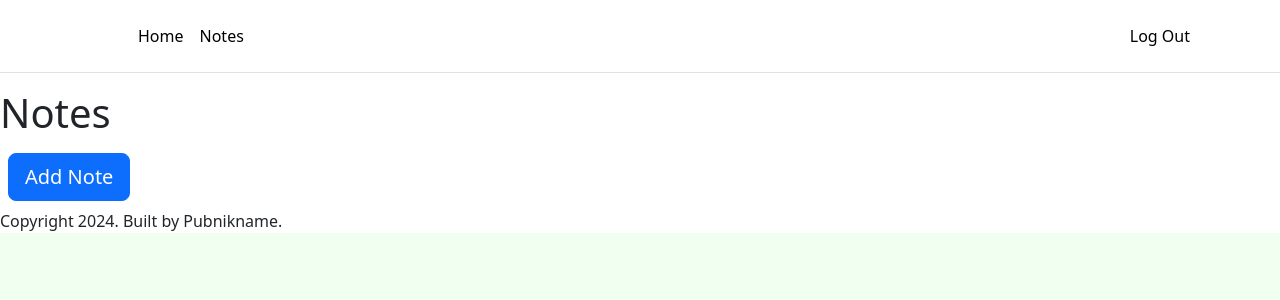
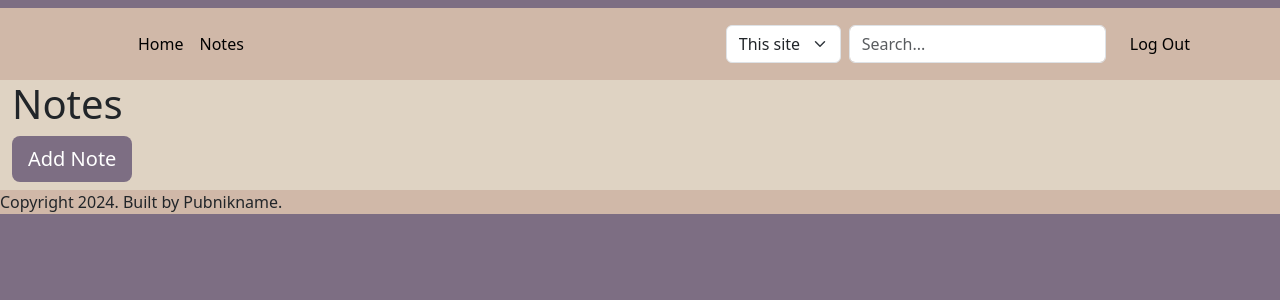
Before and after one commit to pubnikname99/home_helper, a Flask app: page /notes in a window 1280 px wide. Shown: the top 300 px of the page. Run offline with Flask 3, Linux system fonts and the light colour scheme; the visitor is signed in with stand-in values (Sample User, id 1); data that the repository does not hold is empty; some libraries are stand-ins or nearby versions.

Commit message:
added new color scheme and a search bar

```diff
--- a/main.py
+++ b/main.py
@@ -1,7 +1,7 @@
 from flask import Flask, flash, redirect, url_for, render_template, request
 from flask_bootstrap import Bootstrap5
 from flask_wtf import FlaskForm
-from wtforms import StringField, PasswordField, BooleanField
+from wtforms import StringField, PasswordField, BooleanField, SelectField, SearchField
 from wtforms.fields.simple import SubmitField
 from wtforms.validators import DataRequired, Length
 from flask_ckeditor import CKEditor, CKEditorField
@@ -13,12 +13,8 @@ from flask_login import LoginManager, UserMixin, login_user, login_required, cur
 from datetime import date, datetime
 from os import environ
 from bleach import clean
+from urllib.parse import quote
 from werkzeug.security import check_password_hash
-
-allowed_tags = ['a', 'b', 'i', 'u', 'em', 'strong', 'p', 'br', 'ul', 'ol', 'li', 'blockquote']
-allowed_attrs = {
-    'a': ['href', 'title', 'target'],
-}
 
 year = date.today().year
 SECRET_KEY = environ.get('CUSTOM_KEY')
@@ -64,7 +60,29 @@ with app.app_context():
 
 @app.context_processor
 def global_vars():
-    return dict(year=year, user=current_user)
+    search_form = SearchForm()
+    return dict(year=year, user=current_user, search_form=search_form)
+
+class SearchForm(FlaskForm):
+    search_type = SelectField(choices=[("self", "This site"), ("goo", "Google"), ("yt", "YouTube")], validate_choice=True, validators=[DataRequired(), Length(min=4, max=16)])
+    search_value = SearchField(validators=[DataRequired(), Length(min=1, max=32)])
+
+@app.route("/search", methods=["POST"])
+def do_search():
+    search_form = SearchForm()
+    search_query = search_form.search_value.data
+    search_query_encoded = quote(search_query, safe='')
+    match search_form.search_type.data:
+        case "self":
+            found_notes = Note.query.where(Note.body == f"{search_form.search_value.data}", Note.title == f"{search_form.search_value.data}").order_by(Note.added).all()
+            return render_template("search.html", found_notes=found_notes)
+        case "goo":
+            return redirect(f"https://www.google.com/search?q={search_query_encoded}")
+        case "yt":
+            return redirect(f"https://www.youtube.com/results?search_query={search_query_encoded}")
+        case _:
+            flash('Invalid search type!', 'bg-success text-light')
+            return render_template(f'{request.url_rule.endpoint}')
 
 @app.route("/")
 @login_required
@@ -95,9 +113,9 @@ def login():
             return redirect(next_page or url_for('home'))
         else:
             flash('Incorrect details!', 'bg-success text-light')
-            return render_template('login.html', year=year, form=login_form)
+            return render_template('login.html', form=login_form)
     else:
-        return render_template('login.html', year=year, form=login_form)
+        return render_template('login.html', form=login_form)
 
 @app.route("/logout")
 @login_required
@@ -109,6 +127,10 @@ def logout():
 @login_required
 def notes():
     with app.app_context():
+        allowed_tags = ['a', 'b', 'i', 'u', 'em', 'strong', 'p', 'br', 'ul', 'ol', 'li', 'blockquote']
+        allowed_attrs = {
+            'a': ['href', 'title', 'target'],
+        }
         all_notes = Note.query.where(Note.author_id == f"{current_user.id}").order_by(Note.added).all()
         short_bodies = [clean(note.body[:40], tags=allowed_tags, attributes=allowed_attrs) for note in all_notes]
     return render_template('notes.html', all_notes=all_notes, short_bodies=short_bodies)
@@ -116,7 +138,7 @@ def notes():
 
 class UpdateNote(FlaskForm):
     title = StringField('Note Title:', validators=[DataRequired(), Length(max=32)])
-    body = CKEditorField('Note Body:', validators=[DataRequired(), Length(max=20000)])
+    body = CKEditorField('Note Body:', validators=[Length(max=20000)])
     primary = BooleanField('Primary Note')
     sticky = BooleanField('Sticky Note')
     submit = SubmitField(label="Save & Return")
@@ -147,7 +169,7 @@ def update_note(note_id=None):
             db.session.add(note)
             db.session.commit()
         flash('You successfully added/updated the note.', 'bg-success text-light text-center')
-        return redirect(url_for('notes'))
+        return redirect(url_for('home'))
     else:
         if note_id:
             update_note_form.title.data = db.get_or_404(Note, note_id).title
--- a/static/styles/custom.css
+++ b/static/styles/custom.css
@@ -1,7 +1,21 @@
-html {
-  background-color: honeydew;
+html, .flashes {
+  background-color: #7D6E83;
+  margin-bottom: 0;
+}
+
+header, footer {
+  background-color: #D0B8A8;
+ }
+
+.container-fluid, .form {
+  background-color: #DFD3C3;
 }
 
 .card {
-  background-color: beige;
+  background-color: #F8EDE3;
 }
+
+.btn-primary {
+  background-color: #7D6E83;
+  border: none;
+}
--- a/templates/base.html
+++ b/templates/base.html
@@ -16,7 +16,7 @@
 
 
 
-        <header class="p-3 mb-3 border-bottom">
+        <header class="p-3 mt-2">
             <div class="container">
               <div class="d-flex flex-wrap align-items-center justify-content-center justify-content-lg-start">
 
@@ -29,9 +29,17 @@
                   <li><a class="nav-link px-2 link-body-emphasis" href="{{ url_for('notes') }}">Notes</a></li>
                 </ul>
 
-<!--                <form class="col-12 col-lg-auto mb-3 mb-lg-0 me-lg-3" role="search">-->
-<!--                  <input type="search" class="form-control" placeholder="Search..." aria-label="Search">-->
-<!--                </form>-->
+                <form class="col-12 col-lg-auto mb-3 mb-lg-0 me-lg-3" target="_blank" role="search" method="POST" action="/search">
+                  <div class="row g-2 align-items-center">
+                  {{ search_form.csrf_token }}
+                  <div class="col-auto">
+                      {{ search_form.search_type(class="form-select") }}
+                  </div>
+                  <div class="col-auto">
+                      {{ search_form.search_value(size=20, class="form-control", placeholder="Search...") }}
+                  </div>
+                  </div>
+                </form>
 
                 <a class="nav-link px-2 link-body-emphasis" href="{{ url_for('logout') }}">Log Out</a>
 
@@ -51,6 +59,7 @@
               </div>
             </div>
           </header>
+
         {% endif %}
         {% with messages = get_flashed_messages(with_categories=true) %}
           {% if messages %}
--- a/templates/notes.html
+++ b/templates/notes.html
@@ -2,13 +2,12 @@
 {% block title %}Notes{% endblock %}
 {% block content %}
 
-<h1>Notes</h1>
-
-<a type="button" class="btn btn-primary btn-lg m-2" href="{{ url_for('update_note') }}" >Add Note</a>
-<div class="container">
+<div class="container-fluid">
+    <h1>Notes</h1>
+    <a type="button" class="btn btn-primary btn-lg mb-2" href="{{ url_for('update_note') }}" >Add Note</a>
     <div class="row">
         {% for num in range(all_notes|length) %}
-            <div class="card col-xl-3 col-lg-4 col-sm-6 mb-2">
+            <div class="card col-xl-2 col-lg-3 col-sm-6 mb-1">
               <div class="card-body">
                 <h5 class="card-title">{{ all_notes[num].title }}</h5>
                 <p class="card-text">{{ short_bodies[num]|safe }}</p>
```
Also changed, not shown: templates/edit.html (deleted, +0 -14 lines), templates/index.html (+4 -4 lines), templates/login.html (+9 -2 lines).
